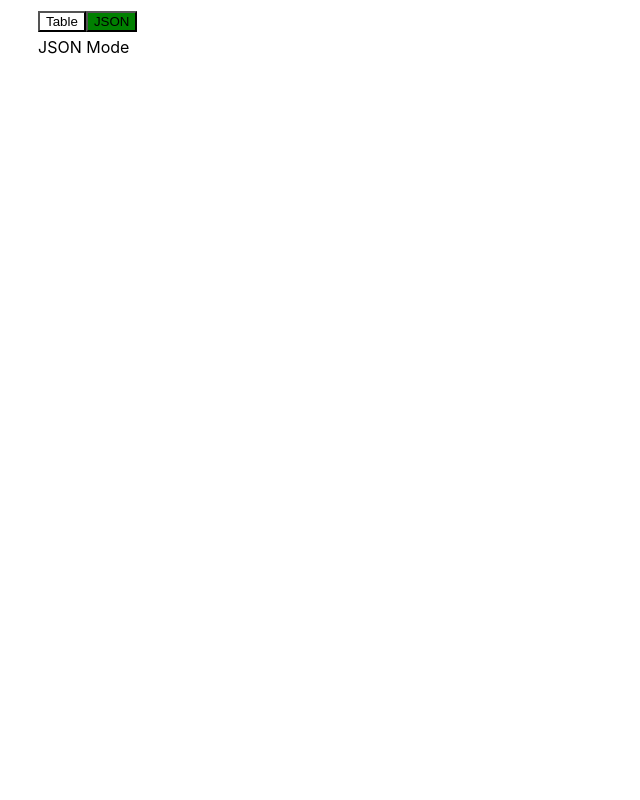
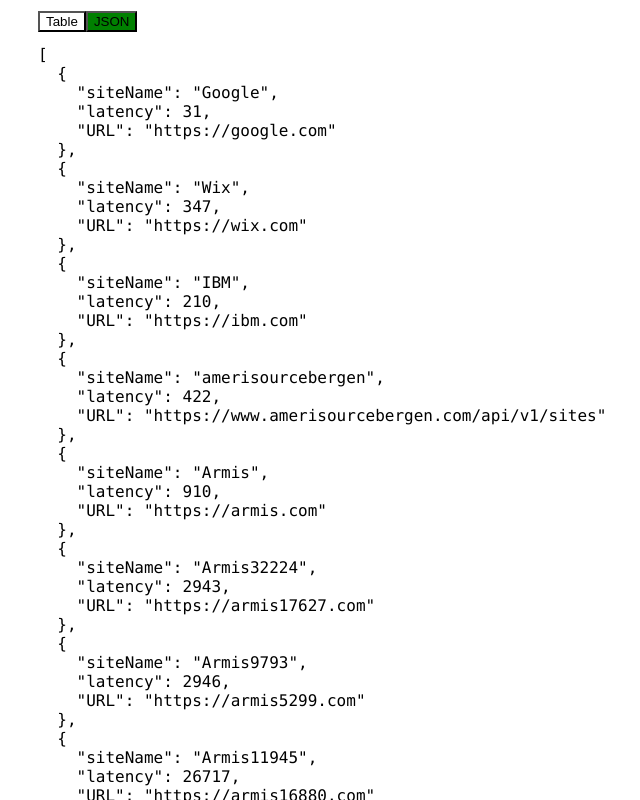
Before and after one commit to lioryarkon9/websites-table, a React (Create React App) app: page / in a window 1280 px wide. Both pictures are taken after a click on the button "JSON". Shown: the top 800 px of the page, without its empty margins (102-742 px from the left). Built offline with nearby package versions, Linux system fonts and the light colour scheme.

Commit message:
implemented json mode

```diff
--- a/src/components/App.js
+++ b/src/components/App.js
@@ -1,5 +1,7 @@
 import React, { useState } from "react";
 import styled from "styled-components";
+
+import { mock } from "../mock";
 
 import WebsitesTable from "./WebsitesTable";
 
@@ -25,11 +27,15 @@
 
           {mode === "table" && (
             <TableContainer>
-              <WebsitesTable />
+              <WebsitesTable websites={mock} />
             </TableContainer>
           )}
 
-          {mode === "json" && <div>JSON Mode</div>}
+          {mode === "json" && (
+            <pre>
+              <code>{JSON.stringify(mock.items, null, 2)}</code>
+            </pre>
+          )}
         </Content>
       </WidthContainer>
     </Layout>
--- a/src/components/WebsitesTable.js
+++ b/src/components/WebsitesTable.js
@@ -3,7 +3,7 @@
 
 import { useWebsiteTable } from "../useWebsiteTable";
 
-const WebsitesTable = () => {
+const WebsitesTable = ({ websites }) => {
   const {
     prepareRow,
     page,
@@ -14,7 +14,7 @@
     canNextPage,
     state,
     pageOptions,
-  } = useWebsiteTable();
+  } = useWebsiteTable(websites);
 
   const renderRow = (row, ri) => {
     prepareRow(row);
--- a/src/useWebsiteTable.js
+++ b/src/useWebsiteTable.js
@@ -1,9 +1,7 @@
 import { useTable, usePagination } from "react-table";
 import { useMemo } from "react";
 
-import { mock } from "./mock";
-
-export const useWebsiteTable = () => {
+export const useWebsiteTable = (websites) => {
   const columns = useMemo(
     () => [
       {
@@ -42,7 +40,7 @@
   return useTable(
     {
       columns,
-      data: useMemo(() => [...mock.items].sort(bySiteNameAndLatency), []),
+      data: useMemo(() => [...websites.items].sort(bySiteNameAndLatency), []),
       initialState: { pageIndex: 0, pageSize: 17 },
     },
     usePagination
```
